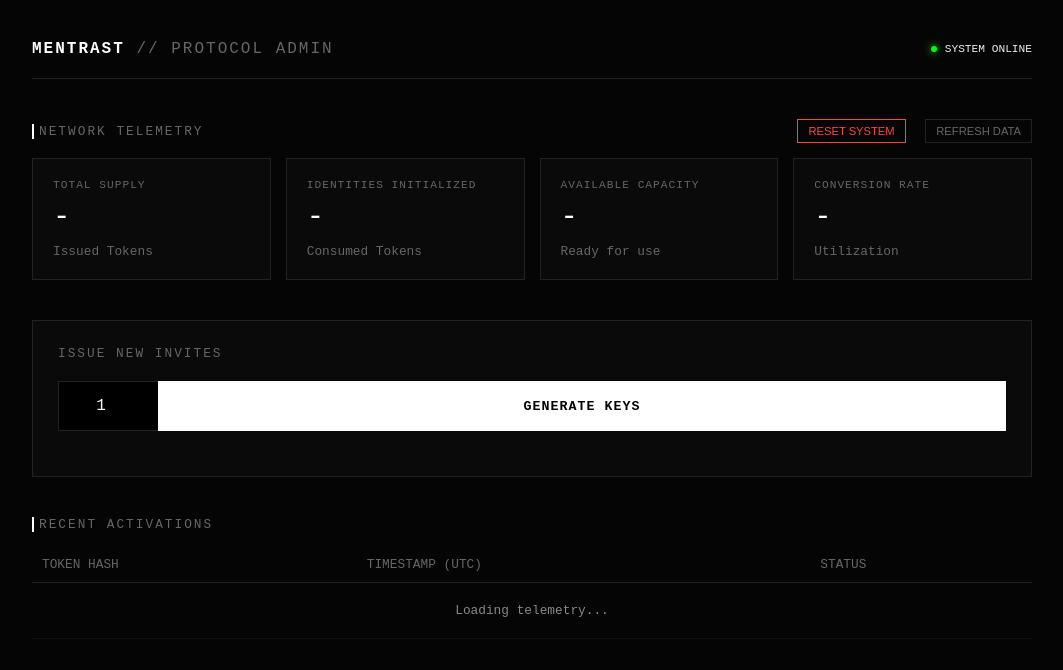
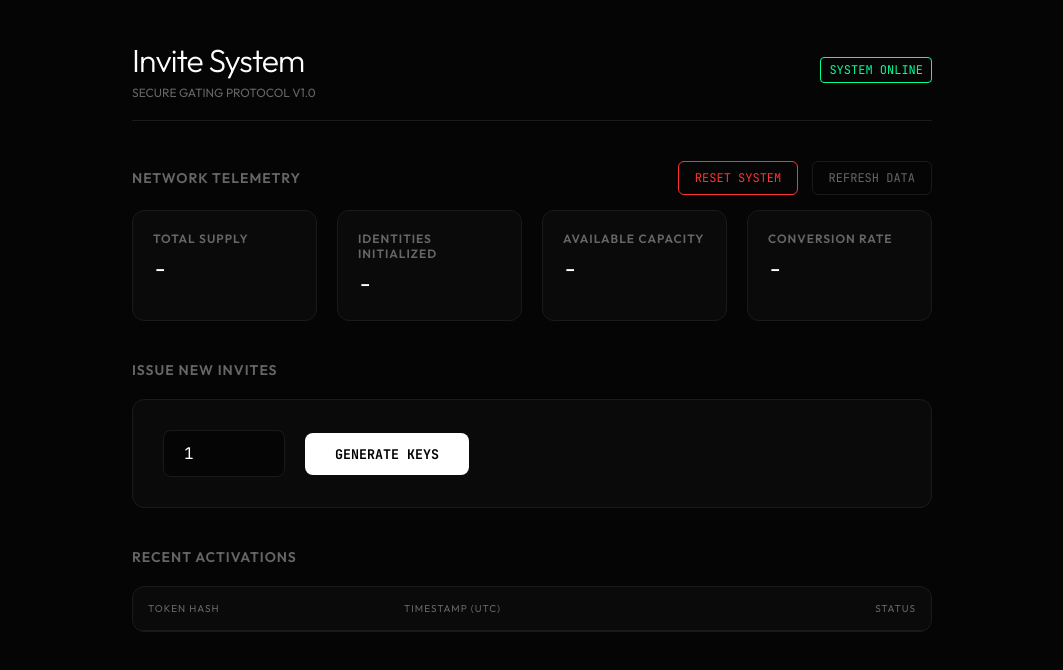
Before and after one commit to epicmaxo/mentrast-private-, a website: page invite-service/public/index.html in a window 1280 px wide. Shown: the whole page, without its empty margins (108-1171 px from the left). Drawn offline with Linux system fonts and the light colour scheme.

Commit message:
fix: Restore corrupted index.html

```diff
--- a/invite-service/public/index.html
+++ b/invite-service/public/index.html
@@ -4,277 +4,222 @@
 <head>
     <meta charset="UTF-8">
     <meta name="viewport" content="width=device-width, initial-scale=1.0">
-    <title>Mentrast Protocol | Invite Analytics</title>
+    <title>Mentrast Invite System | Command</title>
+    <link
+        href="https://fonts.googleapis.com/css2?family=Outfit:wght@300;400;600&family=JetBrains+Mono:wght@400;700&display=swap"
+        rel="stylesheet">
     <style>
         :root {
             --bg: #050505;
-            --surface: #0a0a0a;
-            --surface-hover: #111;
-            --border: #222;
-            --text: #eee;
-            --text-dim: #666;
-            --accent: #fff;
-            --success: #0f0;
-            --error: #f44;
-            --font-mono: 'Courier New', monospace;
-            --font-sans: -apple-system, BlinkMacSystemFont, "Segoe UI", Roboto, sans-serif;
-        }
-
-        * {
-            box-sizing: border-box;
+            --card-bg: #0A0A0A;
+            --border: #1A1A1A;
+            --text-main: #FFFFFF;
+            --text-muted: #666666;
+            --accent: #FFFFFF;
+            --error: #FF3333;
+            --success: #00FF99;
         }
 
         body {
-            font-family: var(--font-mono);
-            background: var(--bg);
-            color: var(--text);
+            background-color: var(--bg);
+            color: var(--text-main);
+            font-family: 'Outfit', sans-serif;
             margin: 0;
             padding: 40px;
             display: flex;
-            flex-direction: column;
-            align-items: center;
-            min-height: 100vh;
+            justify-content: center;
         }
 
-        .container {
+        .dashboard {
             width: 100%;
-            max-width: 1000px;
-            display: grid;
-            gap: 40px;
+            max-width: 800px;
         }
 
-        /* HEADER */
-        header {
+        .header {
+            margin-bottom: 40px;
+            border-bottom: 1px solid var(--border);
+            padding-bottom: 20px;
             display: flex;
             justify-content: space-between;
             align-items: center;
-            border-bottom: 1px solid var(--border);
-            padding-bottom: 20px;
         }
 
         h1 {
-            font-size: 1rem;
-            text-transform: uppercase;
-            letter-spacing: 2px;
+            font-weight: 300;
+            letter-spacing: -1px;
             margin: 0;
-            font-weight: 400;
-            color: var(--text-dim);
         }
 
-        .brand {
-            color: var(--accent);
-            font-weight: bold;
+        .status-badge {
+            font-family: 'JetBrains Mono', monospace;
+            font-size: 12px;
+            padding: 4px 8px;
+            border: 1px solid var(--success);
+            color: var(--success);
+            border-radius: 4px;
         }
 
-        .status-dot {
-            width: 6px;
-            height: 6px;
-            background: var(--success);
-            border-radius: 50%;
-            display: inline-block;
-            box-shadow: 0 0 8px var(--success);
-            margin-right: 8px;
-        }
-
-        /* METRICS GRID */
-        .metrics {
+        .metrics-grid {
             display: grid;
-            grid-template-columns: repeat(auto-fit, minmax(200px, 1fr));
-            gap: 15px;
+            grid-template-columns: repeat(4, 1fr);
+            gap: 20px;
+            margin-bottom: 40px;
         }
 
         .metric-card {
-            background: var(--surface);
+            background: var(--card-bg);
             border: 1px solid var(--border);
             padding: 20px;
-            display: flex;
-            flex-direction: column;
-            gap: 10px;
+            border-radius: 12px;
         }
 
         .metric-label {
-            font-size: 0.7rem;
-            color: var(--text-dim);
+            color: var(--text-muted);
+            font-size: 12px;
+            font-weight: 600;
             text-transform: uppercase;
             letter-spacing: 1px;
+            margin-bottom: 8px;
         }
 
         .metric-value {
-            font-size: 1.8rem;
+            font-size: 24px;
+            font-weight: 300;
+            font-family: 'JetBrains Mono', monospace;
+        }
+
+        .section-title {
+            font-size: 14px;
+            font-weight: 600;
+            color: var(--text-muted);
+            text-transform: uppercase;
+            letter-spacing: 1px;
+            margin-bottom: 20px;
+            margin-top: 40px;
+        }
+
+        .control-panel {
+            background: var(--card-bg);
+            border: 1px solid var(--border);
+            padding: 30px;
+            border-radius: 12px;
+            display: flex;
+            gap: 20px;
+            align-items: center;
+        }
+
+        input[type="number"] {
+            background: var(--bg);
+            border: 1px solid var(--border);
+            color: white;
+            padding: 12px 20px;
+            border-radius: 8px;
+            font-family: 'JetBrains Mono', monospace;
+            width: 80px;
+            font-size: 16px;
+        }
+
+        button.action-btn {
+            background: var(--accent);
+            color: black;
+            border: none;
+            padding: 12px 30px;
+            border-radius: 8px;
+            font-weight: 600;
+            font-family: 'JetBrains Mono', monospace;
+            cursor: pointer;
+            transition: opacity 0.2s;
+        }
+
+        button.action-btn:hover {
+            opacity: 0.9;
+        }
+
+        .refresh-btn {
+            background: transparent;
+            border: 1px solid var(--border);
+            color: var(--text-muted);
+            padding: 8px 16px;
+            border-radius: 6px;
+            cursor: pointer;
+            font-size: 12px;
+            font-family: 'JetBrains Mono', monospace;
+        }
+
+        .refresh-btn:hover {
+            border-color: var(--text-main);
+            color: var(--text-main);
+        }
+
+        .token-list {
+            margin-top: 20px;
+        }
+
+        .token-item {
+            display: flex;
+            justify-content: space-between;
+            align-items: center;
+            padding: 15px;
+            border-bottom: 1px solid var(--border);
+            font-family: 'JetBrains Mono', monospace;
+            font-size: 14px;
+        }
+
+        .token-hash {
             color: var(--accent);
         }
 
-        .metric-sub {
-            font-size: 0.8rem;
-            color: var(--text-dim);
+        .token-time {
+            color: var(--text-muted);
+            font-size: 12px;
         }
 
-        /* GENERATION CONTROLS */
-        .controls-section {
-            background: var(--surface);
-            border: 1px solid var(--border);
-            padding: 25px;
+        .token-status-used {
+            color: var(--text-muted);
+            text-decoration: line-through;
         }
 
-        .controls-header {
-            font-size: 0.8rem;
-            text-transform: uppercase;
-            letter-spacing: 2px;
-            margin-bottom: 20px;
-            color: var(--text-dim);
-            display: flex;
-            justify-content: space-between;
+        .token-status-active {
+            color: var(--success);
         }
 
-        .input-group {
-            display: flex;
-            gap: 0;
-            margin-bottom: 10px;
+        .empty-state {
+            padding: 40px;
+            text-align: center;
+            color: var(--text-muted);
+            font-size: 14px;
+            border: 1px dashed var(--border);
+            border-radius: 12px;
         }
 
-        input {
-            background: #000;
-            border: 1px solid var(--border);
-            border-right: none;
-            color: var(--accent);
-            padding: 15px;
-            font-family: inherit;
-            width: 100px;
-            text-align: center;
-            font-size: 1rem;
-            outline: none;
-        }
-
-        input:focus {
-            border-color: #444;
-        }
-
-        button.gen-btn {
-            background: var(--accent);
-            color: #000;
-            border: none;
-            padding: 15px 30px;
-            font-family: inherit;
-            font-weight: bold;
-            cursor: pointer;
-            text-transform: uppercase;
-            letter-spacing: 1px;
-            transition: all 0.2s;
-            flex-grow: 1;
-        }
-
-        button.gen-btn:hover {
-            background: #ddd;
-        }
-
-        /* OUTPUT LIST */
-        .output-list {
-            margin-top: 20px;
-            display: flex;
-            flex-direction: column;
-            gap: 8px;
-        }
-
-        .token-row {
-            display: flex;
-            justify-content: space-between;
-            align-items: center;
-            padding: 12px;
-            background: #000;
-            border: 1px solid var(--border);
-            font-size: 0.9rem;
-        }
-
-        .token-code {
-            color: var(--accent);
-            letter-spacing: 2px;
-            font-weight: bold;
-        }
-
-        .copy-actions button {
+        .copy-btn {
             background: transparent;
             border: none;
-            color: var(--text-dim);
+            color: var(--text-muted);
             cursor: pointer;
-            font-size: 0.7rem;
+            font-size: 10px;
             text-transform: uppercase;
             margin-left: 10px;
         }
 
-        .copy-actions button:hover {
+        .copy-btn:hover {
             color: var(--accent);
-        }
-
-        /* LOGS TABLE */
-        .logs-section {
-            margin-top: 40px;
-        }
-
-        table {
-            width: 100%;
-            border-collapse: collapse;
-            font-size: 0.8rem;
-        }
-
-        th {
-            text-align: left;
-            color: var(--text-dim);
-            padding: 10px;
-            border-bottom: 1px solid var(--border);
-            font-weight: normal;
-        }
-
-        td {
-            padding: 10px;
-            border-bottom: 1px solid #111;
-            color: #888;
-        }
-
-        .log-time {
-            color: var(--text-dim);
-        }
-
-        .log-token {
-            color: var(--accent);
-        }
-
-        /* UTILS */
-        .refresh-btn {
-            background: transparent;
-            border: 1px solid var(--border);
-            color: var(--text-dim);
-            padding: 5px 10px;
-            font-size: 0.7rem;
-            cursor: pointer;
-        }
-
-        .refresh-btn:hover {
-            color: var(--accent);
-            border-color: #444;
-        }
-
-        .section-title {
-            font-size: 0.8rem;
-            color: var(--text-dim);
-            text-transform: uppercase;
-            letter-spacing: 2px;
-            margin-bottom: 15px;
-            padding-left: 5px;
-            border-left: 2px solid var(--accent);
         }
     </style>
 </head>
 
 <body>
-    <div class="container">
-        <header>
-            <h1><span class="brand">MENTRAST</span> // PROTOCOL ADMIN</h1>
-            <div style="display: flex; align-items: center; font-size: 0.7rem;">
-                <span class="status-dot"></span> SYSTEM ONLINE
+
+    <div class="dashboard">
+        <div class="header">
+            <div>
+                <h1>Invite System</h1>
+                <div style="font-size: 12px; color: var(--text-muted); margin-top: 5px;">SECURE GATING PROTOCOL V1.0
+                </div>
             </div>
-        </header>
+            <div class="status-badge">SYSTEM ONLINE</div>
+        </div>
 
-        <!-- ANALYTICS -->
         <div>
             <div style="display: flex; justify-content: space-between; align-items: center; margin-bottom: 15px;">
                 <div class="section-title" style="margin:0">Network Telemetry</div>
@@ -286,107 +231,95 @@
                 </div>
             </div>
 
-            <div class="metrics">
+            <div class="metrics-grid">
                 <div class="metric-card">
-                    <span class="metric-label">Total Supply</span>
-                    <span class="metric-value" id="stat-total">-</span>
-                    <span class="metric-sub">Issued Tokens</span>
+                    <div class="metric-label">Total Supply</div>
+                    <div class="metric-value" id="stat-total">-</div>
                 </div>
                 <div class="metric-card">
-                    <span class="metric-label">Identities Initialized</span>
-                    <span class="metric-value" id="stat-used">-</span>
-                    <span class="metric-sub">Consumed Tokens</span>
+                    <div class="metric-label">Identities Initialized</div>
+                    <div class="metric-value" id="stat-used">-</div>
                 </div>
                 <div class="metric-card">
-                    <span class="metric-label">Available Capacity</span>
-                    <span class="metric-value" id="stat-unused">-</span>
-                    <span class="metric-sub">Ready for use</span>
+                    <div class="metric-label">Available Capacity</div>
+                    <div class="metric-value" id="stat-unused">-</div>
                 </div>
                 <div class="metric-card">
-                    <span class="metric-label">Conversion Rate</span>
-                    <span class="metric-value" id="stat-rate">-</span>
-                    <span class="metric-sub">Utilization</span>
+                    <div class="metric-label">Conversion Rate</div>
+                    <div class="metric-value" id="stat-rate">-</div>
                 </div>
             </div>
         </div>
 
-        <!-- GENERATOR -->
-        <div class="controls-section">
-            <div class="controls-header">
-                <span>Issue New Invites</span>
+        <div class="section-title">Issue New Invites</div>
+        <div class="control-panel">
+            <input type="number" id="count" value="1" min="1" max="100">
+            <button class="action-btn" onclick="generateTokens()">GENERATE KEYS</button>
+        </div>
+        <div id="output" style="margin-top: 20px;"></div>
+
+        <div class="section-title">Recent Activations</div>
+        <div
+            style="background: var(--card-bg); border-radius: 12px; overflow: hidden; border: 1px solid var(--border);">
+            <div
+                style="padding: 15px; border-bottom: 1px solid var(--border); font-size: 10px; color: var(--text-muted); display: grid; grid-template-columns: 1fr 1fr 1fr; text-transform: uppercase; letter-spacing: 1px;">
+                <div>Token Hash</div>
+                <div>Timestamp (UTC)</div>
+                <div style="text-align: right;">Status</div>
             </div>
-            <div class="input-group">
-                <input type="number" id="count" value="1" min="1" max="50" />
-                <button class="gen-btn" onclick="generateTokens()">Generate Keys</button>
+            <div id="recent-log">
+                <!-- Log items go here -->
             </div>
-            <div id="output" class="output-list"></div>
-        </div>
-
-        <!-- RECENT ACTIVITY -->
-        <div>
-            <div class="section-title">Recent Activations</div>
-            <table id="logs-table">
-                <thead>
-                    <tr>
-                        <th>TOKEN HASH</th>
-                        <th>TIMESTAMP (UTC)</th>
-                        <th>STATUS</th>
-                    </tr>
-                </thead>
-                <tbody id="logs-body">
-                    <tr>
-                        <td colspan="3" style="text-align: center; padding: 20px;">Loading telemetry...</td>
-                    </tr>
-                </tbody>
-            </table>
         </div>
     </div>
 
     <script>
-        // INIT
-        fetchAnalytics();
+        const API_BASE = '/api';
 
         async function fetchAnalytics() {
             try {
-                const res = await fetch('/api/analytics');
+                const res = await fetch(`${API_BASE}/analytics`);
                 const data = await res.json();
 
-                // Update Metrics
                 document.getElementById('stat-total').textContent = data.total;
                 document.getElementById('stat-used').textContent = data.used;
                 document.getElementById('stat-unused').textContent = data.unused;
                 document.getElementById('stat-rate').textContent = data.conversionRate;
 
+                // Logs
+                const logContainer = document.getElementById('recent-log');
+                logContainer.innerHTML = '';
+
+                if (data.recent && data.recent.length > 0) {
+                    data.recent.forEach(item => {
+                        const date = new Date(item.used_at).toLocaleString('en-US', {
+                            month: 'short', day: 'numeric', hour: '2-digit', minute: '2-digit', second: '2-digit', hour12: false
+                        });
+
+                        const el = document.createElement('div');
+                        el.className = 'token-item';
+
+                        el.innerHTML = `
+                            <div class="token-hash">${item.token}</div>
+                            <div class="token-time">${date}</div>
+                            <div class="token-status-used" style="font-size: 10px; text-align: right;">CONSUMED</div>
+                        `;
+                        logContainer.appendChild(el);
+                    });
+                } else {
+                    logContainer.innerHTML = '<div class="empty-state">No activation history detected</div>';
+                }
+
+                // Recent Tokens (Newly generated in this session OR fetched from server)
+                // Note: The UI usually clears "Issue New Invites" output on refresh,
+                // but we can optionally show recently created unused tokens if the API supported it.
+                // For now, we will inspect the 'latest_tokens' if the API provides it (it does now).
                 if (data.latest_tokens) {
                     renderRecentTokens(data.latest_tokens);
                 }
 
-                // Update Logs
-                const tbody = document.getElementById('logs-body');
-                tbody.innerHTML = '';
-
-                if (data.recent && data.recent.length > 0) {
-                    data.recent.forEach(log => {
-                        const tr = document.createElement('tr');
-                        const time = log.used_at ? new Date(log.used_at + 'Z').toLocaleString('en-US', {
-                            hour12: false,
-                            hour: '2-digit', minute: '2-digit', second: '2-digit',
-                            day: '2-digit', month: 'short'
-                        }) : 'N/A';
-
-                        tr.innerHTML = `
-                            <td class="log-token">${log.token}</td>
-                            <td class="log-time">${time}</td>
-                            <td style="color: var(--success)">CONSUMED</td>
-                        `;
-                        tbody.appendChild(tr);
-                    });
-                } else {
-                    tbody.innerHTML = '<tr><td colspan="3" style="text-align: center; padding: 20px; color: #333">No recent activations detected</td></tr>';
-                }
-
             } catch (e) {
-                console.error("Failed to fetch analytics", e);
+                console.error(e);
             }
         }
 
@@ -396,88 +329,72 @@
 
             tokens.forEach(t => {
                 const div = document.createElement('div');
-                div.className = 'token-row';
-                if (t.used) div.style.opacity = '0.5';
+                div.className = 'metric-card';
+                div.style.marginBottom = '10px';
+                div.style.display = 'flex';
+                div.style.justifyContent = 'space-between';
+                div.style.alignItems = 'center';
 
-                const origin = window.location.hostname === 'localhost' ? 'http://localhost:3000' : 'https://mentrastchat.vercel.app';
-                const link = `${origin}/register?invite=${t.token}`;
+                const status = t.used ? '<span style="color:var(--text-muted)">(USED)</span>' : '<span style="color:var(--success)">(READY)</span>';
 
                 div.innerHTML = `
-                    <span class="token-code">${t.token} ${t.used ? '<span style="font-size:0.6rem; color:var(--success)">(USED)</span>' : ''}</span>
-                    <div class="copy-actions">
-                        <button onclick="copyToClipboard('${t.token}')">[ COPY CODE ]</button>
-                        <button onclick="copyToClipboard('${link}')">[ COPY LINK ]</button>
+                    <div style="font-family: 'JetBrains Mono'; font-size: 18px;">
+                        ${t.token} ${status}
                     </div>
-                `;
+                    <div>
+                        <button class="copy-btn" onclick="copyToClipboard('${t.token}')">[ COPY CODE ]</button>
+                        <button class="copy-btn" onclick="copyLink('${t.token}')">[ COPY LINK ]</button>
+                    </div>
+                 `;
                 output.appendChild(div);
             });
         }
 
         async function generateTokens() {
-            const btn = document.querySelector('.gen-btn');
             const count = document.getElementById('count').value;
-            const output = document.getElementById('output');
-
-            btn.textContent = 'Allocating...';
-            btn.disabled = true;
-
             try {
-                const res = await fetch('/api/generate', {
+                const res = await fetch(`${API_BASE}/generate`, {
                     method: 'POST',
                     headers: { 'Content-Type': 'application/json' },
                     body: JSON.stringify({ count: parseInt(count) })
                 });
                 const data = await res.json();
 
-                if (data.success) {
-                    // Prepend new tokens
-                    data.generated.forEach(token => {
-                        const div = document.createElement('div');
-                        div.className = 'token-row';
+                // We just refresh the whole list from server to be consistent
+                fetchAnalytics();
 
-                        // Construct Invite Link (Dynamically use host if possible, else logic from prompt)
-                        const origin = window.location.hostname === 'localhost' ? 'http://localhost:3000' : 'https://mentrast.com';
-                        const link = `${origin}/register?invite=${token}`;
-
-                        div.innerHTML = `
-                            <span class="token-code">${token}</span>
-                            <div class="copy-actions">
-                                <button onclick="copyToClipboard('${token}')">[ COPY CODE ]</button>
-                                <button onclick="copyToClipboard('${link}')">[ COPY LINK ]</button>
-                            </div>
-                        `;
-                        output.prepend(div);
-                    });
-
-                    fetchAnalytics(); // Refresh stats immediately
-                }
             } catch (e) {
                 alert('Generation failed');
-            } finally {
-                btn.textContent = 'Generate Keys';
-                btn.disabled = false;
             }
         }
 
-        async function copyToClipboard(text) {
-            try {
-                await navigator.clipboard.writeText(text);
-                // Visual feedback could go here
-            } catch (err) {
-                console.error(err);
-            }
-        }
         async function resetSystem() {
             if (!confirm('WARNING: This will delete ALL tokens and data. This cannot be undone. Continue?')) return;
 
             try {
                 await fetch('/api/reset', { method: 'DELETE' });
                 fetchAnalytics();
-                document.getElementById('output').innerHTML = '';
             } catch (e) {
                 alert('Reset failed');
             }
         }
+
+        function copyToClipboard(text) {
+            navigator.clipboard.writeText(text);
+        }
+
+        function copyLink(token) {
+            // Assume Main App is on standard URL, but we can't know for sure in isolated env.
+            // Best effort: Copy relative path or ask user to configure.
+            // For production, we know the domain:
+            const url = `https://mentrastchat.vercel.app/register?invite=${token}`;
+            navigator.clipboard.writeText(url);
+            alert('Invite link copied!');
+        }
+
+        // Init
+        fetchAnalytics();
+        setInterval(fetchAnalytics, 5000); // Live update
     </script>
 </body>
 
```
Also changed, not shown: invite-service/server.js (+66 -105 lines), 1 other file.
